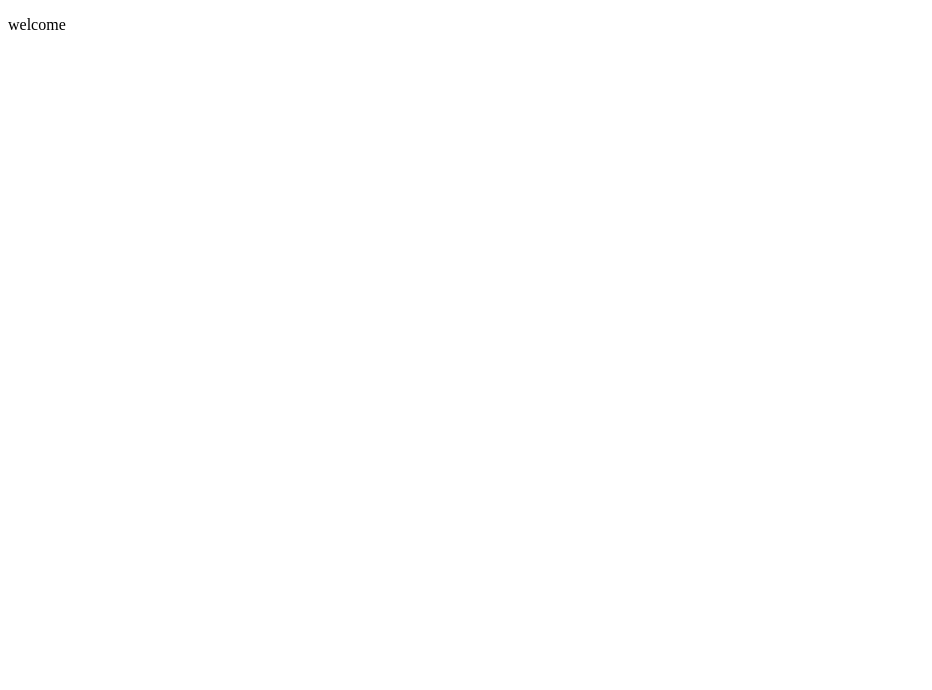
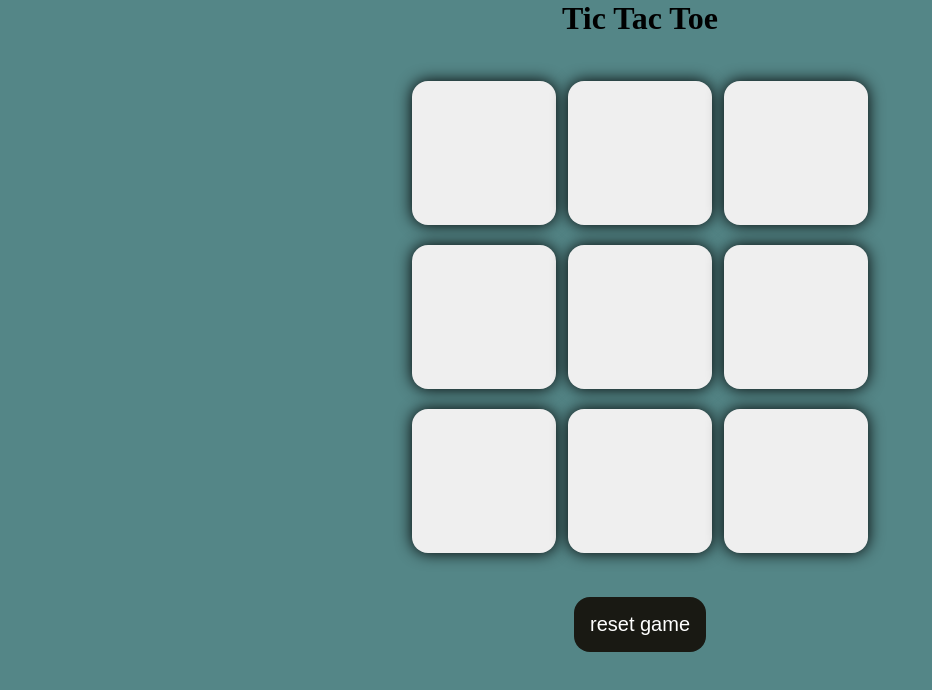
Before and after one commit to awais7796/Tic_Tac_Toe, a plain HTML site: page index.html in a window 1280 px wide. Shown: the whole page, without its empty margins (0-932 px from the left). Drawn offline with Linux system fonts and the light colour scheme.

Commit message:
added js

```diff
--- /dev/null
+++ b/app.js
@@ -0,0 +1,18 @@
+let boxes = document.querySelectorAll(".box");
+let reset =document.querySelector("#reset");
+
+let turnO = true ;
+const winPattern =[
+    [0,1,2],
+    [3,4,5],
+    [6,7,8],
+    [0,3,6],
+    [1,4,7,],
+    [2,5,8],
+    [0,4,8],
+    [2,4,6]
+];
+boxes.onclick=() => {
+    console.log("clicked");
+}
+console.log("clicked");
--- a/index.html
+++ b/index.html
@@ -1,11 +1,29 @@
 <!DOCTYPE html>
 <html lang="en">
-<head>
-    <meta charset="UTF-8">
-    <meta name="viewport" content="width=device-width, initial-scale=1.0">
-    <title>Document</title>
-</head>
-<body>
-    <p>welcome</p>
-</body>
+  <head>
+    <meta charset="UTF-8" />
+    <meta name="viewport" content="width=device-width, initial-scale=1.0" />
+    <link rel="stylesheet" href="style.css">
+    <title>Tic_Tac_Toe</title>
+  </head>
+  <body>
+    <main>
+      <h1>Tic Tac Toe</h1>
+      <div class="container">
+        <div class="game">
+          <button class="box"></button>
+          <button class="box"></button>
+          <button class="box"></button>
+          <button class="box"></button>
+          <button class="box"></button>
+          <button class="box"></button>
+          <button class="box"></button>
+          <button class="box"></button>
+          <button class="box"></button>
+        </div>
+      </div>
+      <button id="resetBtn">reset game</button>
+    </main>
+    <script src="app.js"></script>
+  </body>
 </html>
--- a/style.css
+++ b/style.css
@@ -1,3 +1,42 @@
-p{
-    color: red;
+*{
+    margin : 0;
+    padding: 0;
 }
+body{
+    background-color: #548687;
+    text-align: center;
+}
+.container{
+    height: 70vh;
+    display: flex;
+justify-content: center;
+align-items: center;
+
+}
+.game{
+    height: 60vmin;
+    width: 60vmin;
+    display: flex;
+flex-wrap: wrap;
+justify-content: center;
+align-items: center;
+gap: 1.5vmin;
+
+}
+.box{
+    height: 18vmin;
+    width: 18vmin;
+    border-radius: 1rem;
+    border: none;
+    box-shadow: 0 0 1rem rgba(0, 0, 0, 1);
+    font-size: 8vmin;
+    color: #b0413e;
+}
+#resetBtn{
+    padding: 1rem;
+    font-size: 1.25rem;
+    background-color: #191913;
+    color: white;
+    border-radius: 1rem;
+    border: none;
+}
```
